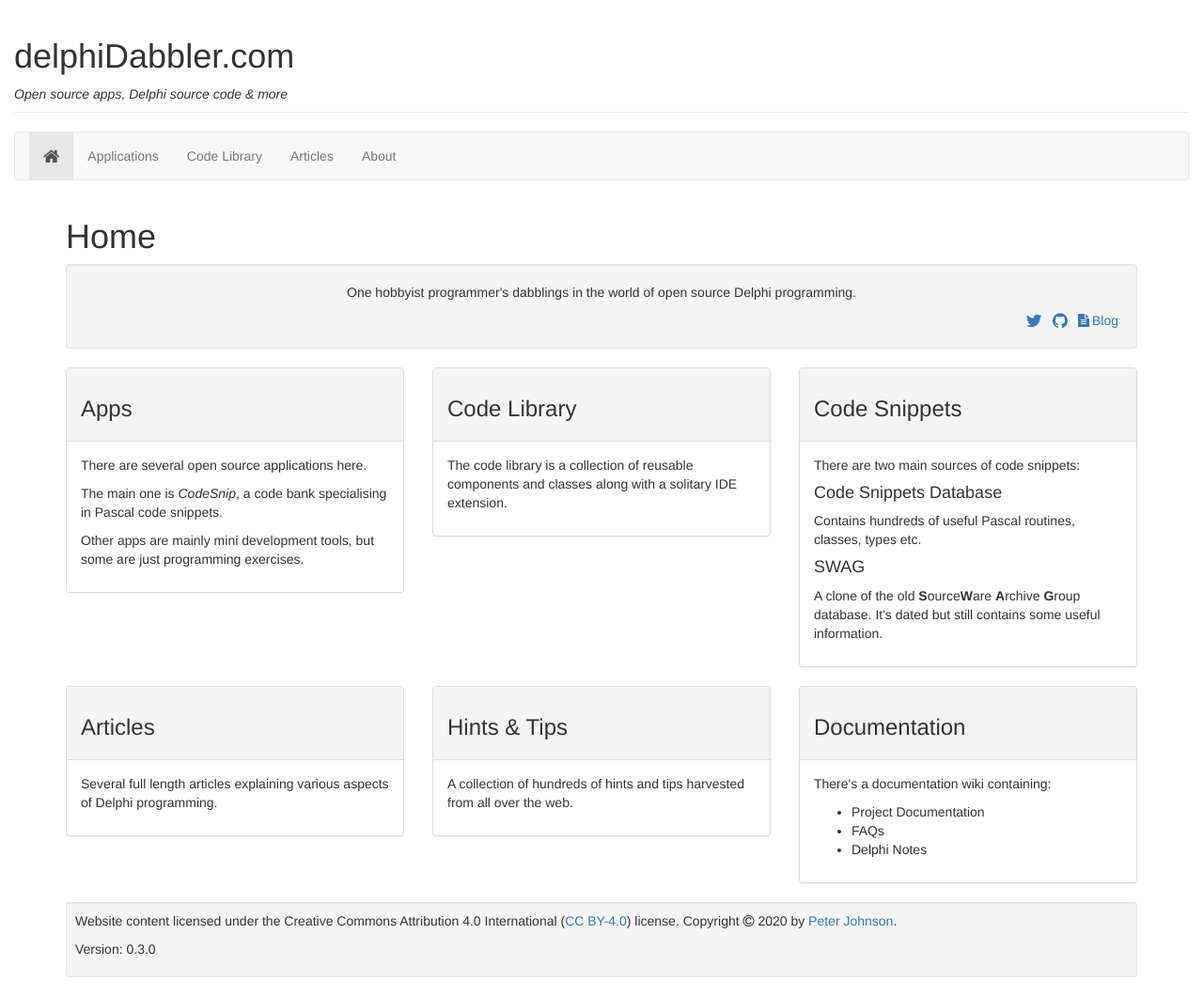
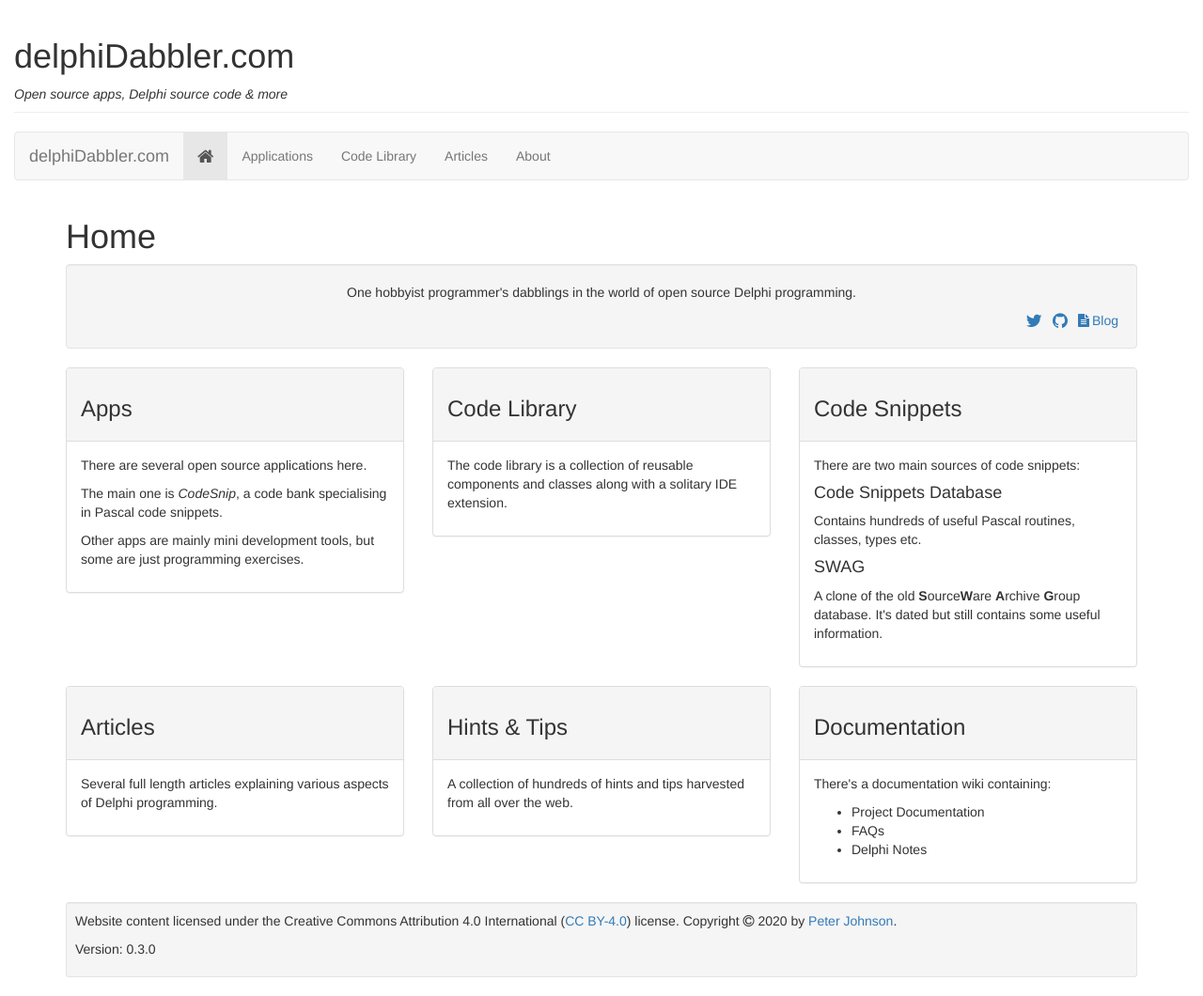
Before and after one commit to delphidabbler/delphidabbler.github.io, a Jekyll site: the page built from index.html, in a window 1280 px wide. Shown: the whole page at 94% size. Built offline with Jekyll 4.4.1, drawn with Linux system fonts in a browser that asks for light colours; nearby versions of some CDN libraries.

Commit message:
Delete redundant CSS class

```diff
--- a/_includes/navigation.html
+++ b/_includes/navigation.html
@@ -11,7 +11,7 @@
       <span class="sr-only">Toggle navigation</span>
       <span class="navbar-toggle-caption">Menu&nbsp;<span class="fa fa-bars" aria-hidden="true"></span></span>
     </button>
-    <span class="navbar-brand visible-xs-inline">{{ site.data.core.logo }}</span>
+    <span class="navbar-brand">{{ site.data.core.logo }}</span>
   </div><!-- /.navbar-header -->
 
   <!-- Collect the nav links, forms, and other content for toggling -->
```
